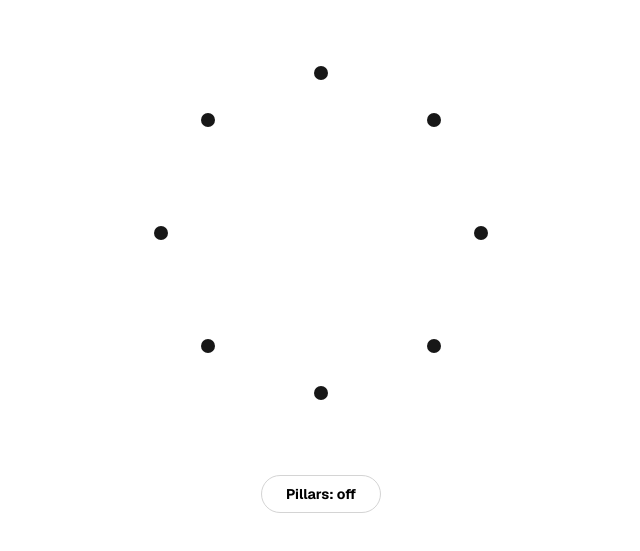
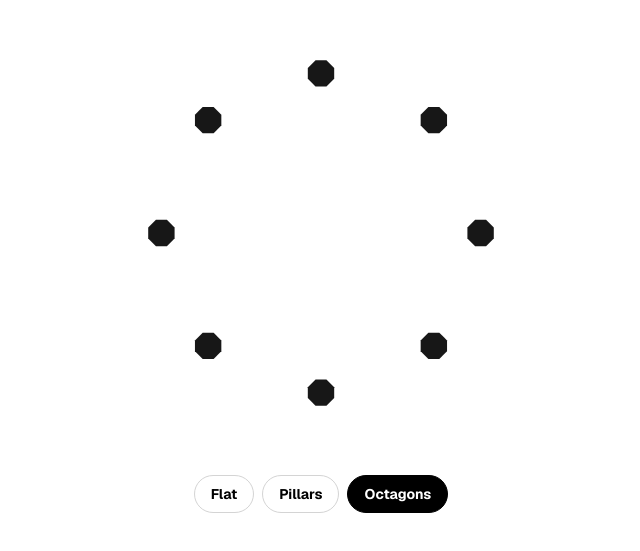
Before and after one commit to shubhamdoesdev/recallrival, a Next.js app: page / in a window 1280 px wide. Shown: the part 145-696 px from the top of the page, without its empty margins (319-959 px from the left). Built offline with nearby package versions, Linux system fonts and the light colour scheme.

Commit message:
ocatgon view

```diff
--- a/app/components/DotRing.tsx
+++ b/app/components/DotRing.tsx
@@ -1,9 +1,11 @@
 "use client";
 
-import { useEffect, useRef, useState, type ReactNode } from "react";
+import { useEffect, useMemo, useRef, useState, type ReactNode } from "react";
 import { DOTS, DOT_COUNT, type DotSpec } from "../lib/dots";
+import { buildOctagons, pointOnSide, octagonPoints } from "../lib/octagon";
 
 export type DotState = "idle" | "available" | "used" | "wrong";
+export type RingMode = "flat" | "pillars" | "octagons";
 
 const MESH_MIN_OPACITY = 0.03;
 const MESH_MAX_OPACITY = 0.16;
@@ -52,6 +54,45 @@ function visitRanks(trail: number[]): number[] {
   });
 }
 
+// --- Octagon mode ------------------------------------------------------------
+// Every dot is an actual octagon. Each of its 7 usable sides is permanently
+// dedicated to one specific other octagon (see lib/octagon.ts). When A and B
+// connect, the line runs between the midpoint of A's B-side and B's A-side —
+// not center to center. Retracing that exact connection again doesn't overlap
+// the old line: instead the side gets divided into that-many equal slots and
+// each retracing gets its own parallel line in its own slot, spread evenly
+// across the side's actual length. Brightness ramps per-connection (oldest
+// faint, newest full), not globally — it's about how worn THIS specific
+// connection is, not how far into the whole turn we are.
+const OCTAGON_RADIUS = 3.4; // viewBox units
+
+interface EdgeOccurrence {
+  key: string;
+  a: number;
+  b: number;
+  occurrenceIndex: number;
+  total: number;
+}
+
+function groupEdgeOccurrences(trail: number[]): EdgeOccurrence[] {
+  const raw: { key: string; a: number; b: number }[] = [];
+  for (let i = 0; i < trail.length - 1; i++) {
+    const a = trail[i];
+    const b = trail[i + 1];
+    if (a === b) continue;
+    const key = a < b ? `${a}-${b}` : `${b}-${a}`;
+    raw.push({ key, a, b });
+  }
+  const totals = new Map<string, number>();
+  raw.forEach((e) => totals.set(e.key, (totals.get(e.key) ?? 0) + 1));
+  const seenSoFar = new Map<string, number>();
+  return raw.map((e) => {
+    const occurrenceIndex = seenSoFar.get(e.key) ?? 0;
+    seenSoFar.set(e.key, occurrenceIndex + 1);
+    return { ...e, occurrenceIndex, total: totals.get(e.key)! };
+  });
+}
+
 interface DotRingProps {
   getDotState: (id: number) => DotState;
   onDotClick?: (id: number) => void;
@@ -60,8 +101,8 @@ interface DotRingProps {
   trail?: number[];
   wrongEdge?: { from: number; to: number } | null;
   center?: ReactNode;
-  /** Experimental: render the persistent trail as 3D-ish pillars instead of flat lines. */
-  pillars?: boolean;
+  /** Which persistent-trail visual to use. Defaults to the original flat gradient lines. */
+  mode?: RingMode;
 }
 
 export default function DotRing({
@@ -71,10 +112,15 @@ export default function DotRing({
   trail = [],
   wrongEdge = null,
   center,
-  pillars = false,
+  mode = "flat",
 }: DotRingProps) {
   const last = trail.length > 1 ? { from: trail[trail.length - 2], to: trail[trail.length - 1] } : null;
-  const ranks = pillars ? visitRanks(trail) : null;
+  const ranks = mode === "pillars" ? visitRanks(trail) : null;
+
+  const octagons = useMemo(() => buildOctagons(OCTAGON_RADIUS), []);
+  const octagonById = useMemo(() => new Map(octagons.map((o) => [o.id, o])), [octagons]);
+  const edgeOccurrences = mode === "octagons" ? groupEdgeOccurrences(trail) : [];
+  const lastOccurrence = edgeOccurrences.length > 0 ? edgeOccurrences[edgeOccurrences.length - 1] : null;
 
   // Track which dot should replay its tap-ripple: whenever a new dot lands
   // at the end of the trail, bump a nonce so that dot (and only that dot)
@@ -92,6 +138,27 @@ export default function DotRing({
     seenLast.current = newest;
   }, [trail]);
 
+  // In octagon mode, the transient directional arrow should start/end at the same slot points as
+  // the persistent line it's drawn on top of, not the raw dot centers.
+  let animatedFrom: { x: number; y: number } | null = null;
+  let animatedTo: { x: number; y: number } | null = null;
+  if (last) {
+    if (mode === "octagons" && lastOccurrence) {
+      const octA = octagonById.get(lastOccurrence.a)!;
+      const octB = octagonById.get(lastOccurrence.b)!;
+      const t = (lastOccurrence.occurrenceIndex + 0.5) / lastOccurrence.total;
+      const sideOnA = octA.neighborSide.get(lastOccurrence.b)!;
+      const sideOnB = octB.neighborSide.get(lastOccurrence.a)!;
+      const pA = pointOnSide(octA, sideOnA, t);
+      const pB = pointOnSide(octB, sideOnB, t);
+      animatedFrom = lastOccurrence.a === last.from ? pA : pB;
+      animatedTo = lastOccurrence.a === last.from ? pB : pA;
+    } else {
+      animatedFrom = DOTS[last.from];
+      animatedTo = DOTS[last.to];
+    }
+  }
+
   return (
     <div className="relative mx-auto aspect-square w-full max-w-[420px]">
       <svg viewBox="0 0 100 100" className="pointer-events-none absolute inset-0 h-full w-full overflow-visible">
@@ -104,7 +171,58 @@ export default function DotRing({
           </marker>
         </defs>
 
-        {pillars && ranks ? (
+        {mode === "octagons" ? (
+          <>
+            {/* The octagon nodes themselves, drawn here (not as HTML) since they need real polygon
+                geometry. The invisible tap buttons sit on top of these for hit-testing. */}
+            {octagons.map((oct) => {
+              const state = getDotState(oct.id);
+              const isWrong = state === "wrong";
+              const isLastTapped = trail.length > 0 && oct.id === trail[trail.length - 1];
+              const fillClass = isWrong ? "fill-red-600" : "fill-neutral-900 dark:fill-white";
+              return (
+                <polygon
+                  key={`oct-${oct.id}`}
+                  points={octagonPoints(oct)}
+                  className={`${fillClass} transition-opacity duration-200`}
+                  style={{ opacity: isLastTapped && !isWrong ? 0.4 : 1 }}
+                />
+              );
+            })}
+
+            {/* Every retracing of a connection gets its own parallel line, in its own equally-spaced
+                slot along the actual side shared with that neighbor. Oldest slot faintest, newest
+                slot brightest — and since a stable key is used per historical occurrence (not per
+                slot), existing lines smoothly slide into their new positions as N grows rather than
+                jumping, via the inline CSS transition below. */}
+            {edgeOccurrences.map((occ) => {
+              const octA = octagonById.get(occ.a)!;
+              const octB = octagonById.get(occ.b)!;
+              const sideOnA = octA.neighborSide.get(occ.b)!;
+              const sideOnB = octB.neighborSide.get(occ.a)!;
+              const t = (occ.occurrenceIndex + 0.5) / occ.total;
+              const pA = pointOnSide(octA, sideOnA, t);
+              const pB = pointOnSide(octB, sideOnB, t);
+              const opacity = MESH_MIN_OPACITY + (MESH_MAX_OPACITY - MESH_MIN_OPACITY) * ((occ.occurrenceIndex + 1) / occ.total);
+              return (
+                <line
+                  key={`edge-${occ.key}-occ${occ.occurrenceIndex}`}
+                  x1={pA.x}
+                  y1={pA.y}
+                  x2={pB.x}
+                  y2={pB.y}
+                  strokeWidth={0.35}
+                  strokeLinecap="round"
+                  style={{
+                    opacity,
+                    transition: "x1 300ms ease, y1 300ms ease, x2 300ms ease, y2 300ms ease, opacity 300ms ease",
+                  }}
+                  className="stroke-black dark:stroke-white"
+                />
+              );
+            })}
+          </>
+        ) : mode === "pillars" && ranks ? (
           <>
             {/* Pillars: a faint pole at every dot that's been touched, rising from its base up to
                 the height its tallest current visit level reaches. Background structure — drawn
@@ -203,12 +321,8 @@ export default function DotRing({
         )}
 
         {/* The hop that was just tapped: draws from the previous dot to the new one, then erases the same way. */}
-        {last && (
-          <AnimatedLine
-            key={`${last.from}-${last.to}-${trail.length}`}
-            from={DOTS[last.from]}
-            to={DOTS[last.to]}
-          />
+        {animatedFrom && animatedTo && (
+          <AnimatedLine key={`${last!.from}-${last!.to}-${trail.length}`} from={animatedFrom} to={animatedTo} />
         )}
 
         {/* A failed tap stays drawn permanently (game-over state), no erase. */}
@@ -229,11 +343,15 @@ export default function DotRing({
             style={{ left: `${dot.x}%`, top: `${dot.y}%` }}
             className="absolute grid h-16 w-16 -translate-x-1/2 -translate-y-1/2 touch-manipulation place-items-center rounded-full sm:h-[72px] sm:w-[72px]"
           >
-            <DotVisual
-              state={getDotState(dot.id)}
-              ripple={dot.id === pulse?.dotId ? pulse?.nonce : undefined}
-              faint={isLastTapped}
-            />
+            {mode === "octagons" ? (
+              <RippleOnly ripple={dot.id === pulse?.dotId ? pulse?.nonce : undefined} />
+            ) : (
+              <DotVisual
+                state={getDotState(dot.id)}
+                ripple={dot.id === pulse?.dotId ? pulse?.nonce : undefined}
+                faint={isLastTapped}
+              />
+            )}
           </button>
         );
       })}
@@ -260,8 +378,8 @@ function AnimatedLine({
   wrong = false,
   persist = false,
 }: {
-  from: DotSpec;
-  to: DotSpec;
+  from: { x: number; y: number };
+  to: { x: number; y: number };
   wrong?: boolean;
   persist?: boolean;
 }) {
@@ -304,7 +422,7 @@ function AnimatedLine({
     raf = requestAnimationFrame(tick);
     return () => cancelAnimationFrame(raf);
     // eslint-disable-next-line react-hooks/exhaustive-deps
-  }, [from.id, to.id, persist, wrong]);
+  }, [from.x, from.y, to.x, to.y, persist, wrong]);
 
   if (progress >= 2) return null;
 
@@ -345,12 +463,7 @@ function AnimatedLine({
 const RIPPLE_GROW_MS = 150;
 const RIPPLE_SHRINK_MS = 280;
 
-/**
- * The tap feedback: a soft grey circle grows around the dot the instant it's
- * tapped, then shrinks back down to nothing shortly after — a ripple, not a
- * permanent marker. The dot itself always returns to its normal look.
- */
-function DotVisual({ state, ripple, faint = false }: { state: DotState; ripple?: number; faint?: boolean }) {
+function useRipplePhase(ripple?: number) {
   const [phase, setPhase] = useState<"idle" | "grow" | "shrink">("idle");
   const seenRipple = useRef<number | undefined>(undefined);
 
@@ -367,6 +480,29 @@ function DotVisual({ state, ripple, faint = false }: { state: DotState; ripple?:
     }
   }, [ripple]);
 
+  return phase;
+}
+
+/** Octagon mode: the octagon itself is drawn in the main SVG, so the button only needs the ripple. */
+function RippleOnly({ ripple }: { ripple?: number }) {
+  const phase = useRipplePhase(ripple);
+  const rippleClasses =
+    phase === "grow"
+      ? "scale-100 opacity-40 duration-150 ease-out"
+      : phase === "shrink"
+      ? "scale-0 opacity-0 duration-300 ease-in"
+      : "scale-0 opacity-0 duration-0";
+
+  return <span className={`h-11 w-11 rounded-full bg-neutral-300 transition-all dark:bg-neutral-600 ${rippleClasses}`} />;
+}
+
+/**
+ * The tap feedback: a soft grey circle grows around the dot the instant it's
+ * tapped, then shrinks back down to nothing shortly after — a ripple, not a
+ * permanent marker. The dot itself always returns to its normal look.
+ */
+function DotVisual({ state, ripple, faint = false }: { state: DotState; ripple?: number; faint?: boolean }) {
+  const phase = useRipplePhase(ripple);
   const isWrong = state === "wrong";
 
   const rippleClasses =
--- a/app/components/GameArea.tsx
+++ b/app/components/GameArea.tsx
@@ -1,7 +1,13 @@
 "use client";
 
 import { useState } from "react";
-import DotRing, { type DotState } from "../components/DotRing";
+import DotRing, { type DotState, type RingMode } from "../components/DotRing";
+
+const MODES: { id: RingMode; label: string }[] = [
+  { id: "flat", label: "Flat" },
+  { id: "pillars", label: "Pillars" },
+  { id: "octagons", label: "Octagons" },
+];
 
 /**
  * Self-contained sandbox for the dot ring: tap dots to chain them together,
@@ -10,7 +16,7 @@ import DotRing, { type DotState } from "../components/DotRing";
  */
 export default function GameArea() {
   const [chain, setChain] = useState<number[]>([]);
-  const [pillars, setPillars] = useState(false);
+  const [mode, setMode] = useState<RingMode>("octagons");
 
   function handleDotClick(id: number) {
     setChain((c) => [...c, id]);
@@ -22,27 +28,34 @@ export default function GameArea() {
 
   return (
     <div className="flex w-full flex-col items-center gap-8 px-6 pt-10">
-      <DotRing getDotState={getDotState} interactive onDotClick={handleDotClick} trail={chain} pillars={pillars} />
+      <DotRing getDotState={getDotState} interactive onDotClick={handleDotClick} trail={chain} mode={mode} />
 
-      <div className="flex items-center gap-3">
-        {chain.length > 0 && (
+      <div className="flex items-center gap-2">
+        {MODES.map((m) => (
           <button
+            key={m.id}
             type="button"
-            onClick={() => setChain([])}
-            className="rounded-full bg-neutral-200 px-6 py-2 text-sm font-bold text-black transition-colors hover:bg-neutral-300 dark:bg-neutral-800 dark:text-white dark:hover:bg-neutral-700"
+            onClick={() => setMode(m.id)}
+            className={`rounded-full border px-4 py-2 text-sm font-bold transition-colors ${
+              mode === m.id
+                ? "border-black bg-black text-white dark:border-white dark:bg-white dark:text-black"
+                : "border-neutral-300 text-black hover:bg-neutral-100 dark:border-neutral-700 dark:text-white dark:hover:bg-neutral-900"
+            }`}
           >
-            Reset
+            {m.label}
           </button>
-        )}
+        ))}
+      </div>
 
+      {chain.length > 0 && (
         <button
           type="button"
-          onClick={() => setPillars((p) => !p)}
-          className="rounded-full border border-neutral-300 px-6 py-2 text-sm font-bold text-black transition-colors hover:bg-neutral-100 dark:border-neutral-700 dark:text-white dark:hover:bg-neutral-900"
+          onClick={() => setChain([])}
+          className="rounded-full bg-neutral-200 px-6 py-2 text-sm font-bold text-black transition-colors hover:bg-neutral-300 dark:bg-neutral-800 dark:text-white dark:hover:bg-neutral-700"
         >
-          {pillars ? "Pillars: on" : "Pillars: off"}
+          Reset
         </button>
-      </div>
+      )}
     </div>
   );
 }
--- /dev/null
+++ b/app/lib/octagon.ts
@@ -0,0 +1,77 @@
+import { DOTS, type DotSpec } from "./dots";
+
+export interface Point {
+  x: number;
+  y: number;
+}
+
+export interface OctagonNode {
+  id: number;
+  center: Point;
+  /** All 8 vertices, in order. The side between vertices[k] and vertices[(k+1)%8] is "side k". */
+  vertices: Point[];
+  /** Which of my 8 sides (1..7 — side 0 is reserved, facing outward) is dedicated to a given neighbor. */
+  neighborSide: Map<number, number>;
+}
+
+const RING_CENTER: Point = { x: 50, y: 50 };
+
+function toDeg(rad: number) {
+  return rad * (180 / Math.PI);
+}
+
+function toRad(deg: number) {
+  return deg * (Math.PI / 180);
+}
+
+function normalizeAngle(deg: number) {
+  let a = deg % 360;
+  if (a < 0) a += 360;
+  return a;
+}
+
+function angleBetween(from: Point, to: Point) {
+  return toDeg(Math.atan2(to.y - from.y, to.x - from.x));
+}
+
+/**
+ * Builds one octagon per dot. Each octagon is rotated so side 0 points straight outward, away
+ * from the ring's center — that's the permanently unused side. Its other 7 sides get matched to
+ * the 7 other octagons: both this node's 7 candidate side-angles and the 7 real directions to the
+ * other nodes are sorted going around the circle and paired in that order, which guarantees a
+ * clean one-to-one assignment where no two connections cross over each other unnecessarily.
+ */
+export function buildOctagons(radius: number): OctagonNode[] {
+  return DOTS.map((dot) => {
+    const outward = angleBetween(RING_CENTER, dot);
+    const rotation = outward;
+
+    const others = DOTS.filter((d) => d.id !== dot.id);
+    const byAngle = others
+      .map((d) => ({ id: d.id, rel: normalizeAngle(angleBetween(dot, d) - rotation) }))
+      .sort((a, b) => a.rel - b.rel);
+
+    const neighborSide = new Map<number, number>();
+    byAngle.forEach((entry, idx) => neighborSide.set(entry.id, idx + 1)); // sides 1..7
+
+    const vertices = Array.from({ length: 8 }, (_, k) => {
+      const a = toRad(rotation + k * 45 - 22.5);
+      return { x: dot.x + radius * Math.cos(a), y: dot.y + radius * Math.sin(a) };
+    });
+
+    return { id: dot.id, center: { x: dot.x, y: dot.y }, vertices, neighborSide };
+  });
+}
+
+/** A point a fraction `t` (0-1) along side `sideIndex`, from its first vertex to its second. */
+export function pointOnSide(node: OctagonNode, sideIndex: number, t: number): Point {
+  const v1 = node.vertices[sideIndex];
+  const v2 = node.vertices[(sideIndex + 1) % 8];
+  return { x: v1.x + (v2.x - v1.x) * t, y: v1.y + (v2.y - v1.y) * t };
+}
+
+export function octagonPoints(node: OctagonNode): string {
+  return node.vertices.map((v) => `${v.x},${v.y}`).join(" ");
+}
+
+export type { DotSpec };
```
